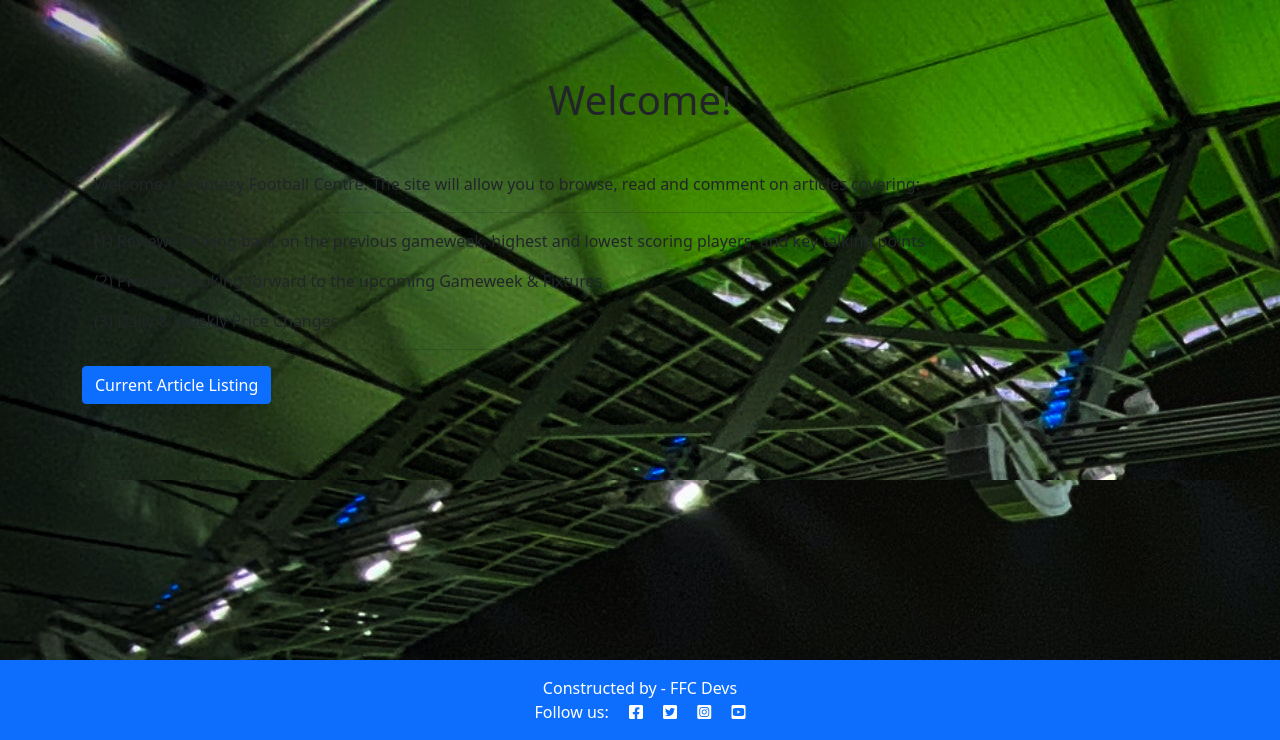
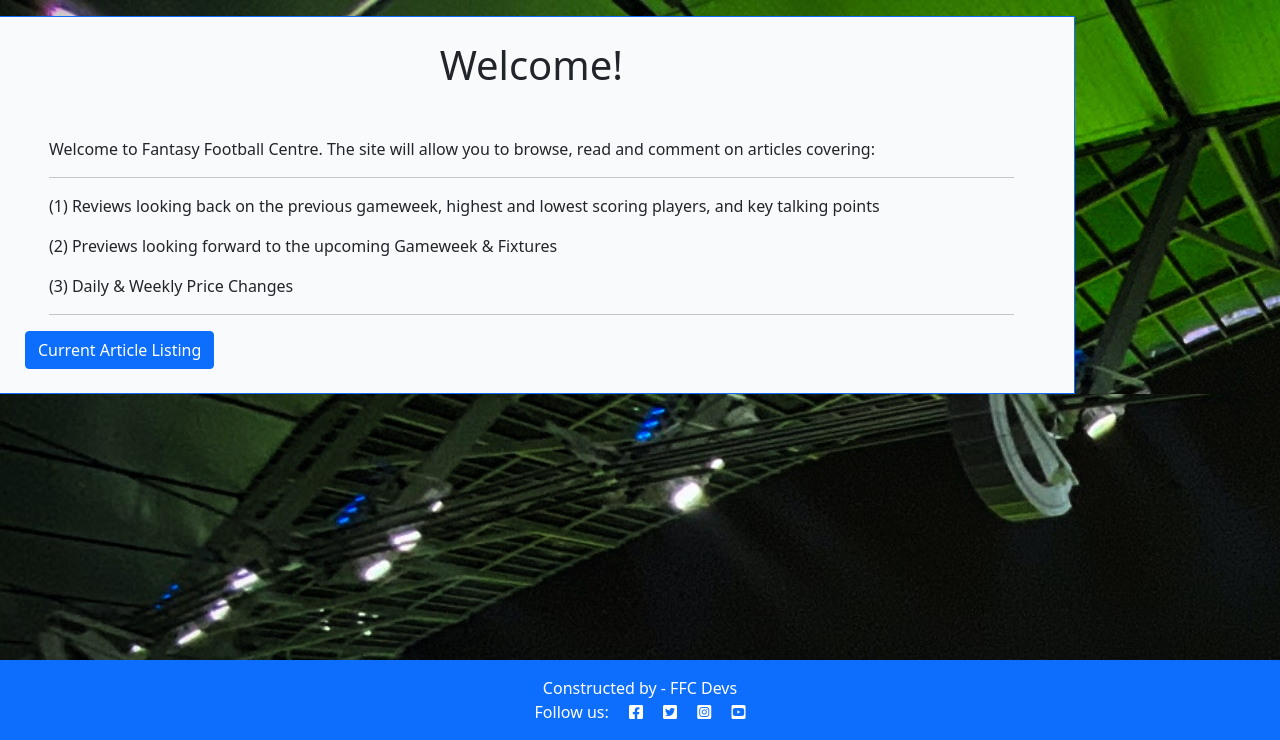
Before and after one commit to dkelly255/PP4-Fantasy-Football-Centre, a Django app: page / in a window 1280 px wide. Shown: the part 60-800 px from the top of the page. Run offline with Django 3.2, Linux system fonts and the light colour scheme.

Commit message:
Re-align landing page welcome message, add borders and backgrounds to article listing page

```diff
--- a/static/css/style.css
+++ b/static/css/style.css
@@ -143,14 +143,18 @@ body {
     border: none;
 }
 
-#home-container {
+/* #home-container {
     height: 60vh;
     display: flex;
     flex-direction: column;
     align-items: center;
     justify-content: center;
-}
+} */
 
 .card-body-background {
     background-color: #F9FAFC;
 }
+
+#about-box {
+    background-color: #F9FAFC;
+}
--- a/templates/landing_page.html
+++ b/templates/landing_page.html
@@ -2,7 +2,11 @@
 
 {% block content %}
 
-<div id="home-container">
+<div id="container-fluid">
+    <div class="row">
+        <div class="col-12 mt-3 left">
+            <div class="row">
+                <div class="col-md-10 border border-primary pt-4 pb-4" id="about-box">
                     <h1 class="text-center mb-5">Welcome!</h1>
                     <div class="container">
 
@@ -17,5 +21,9 @@
                         <a class = "btn btn-primary" href="{% url 'post_list' %}" role="button">Current Article Listing</a>
                     </div>
                 </div>
+            </div>
+        </div>
+    </div>
+</div>
 
 {% endblock %}
```
Lines whose indentation alone changed are shown as unchanged.
